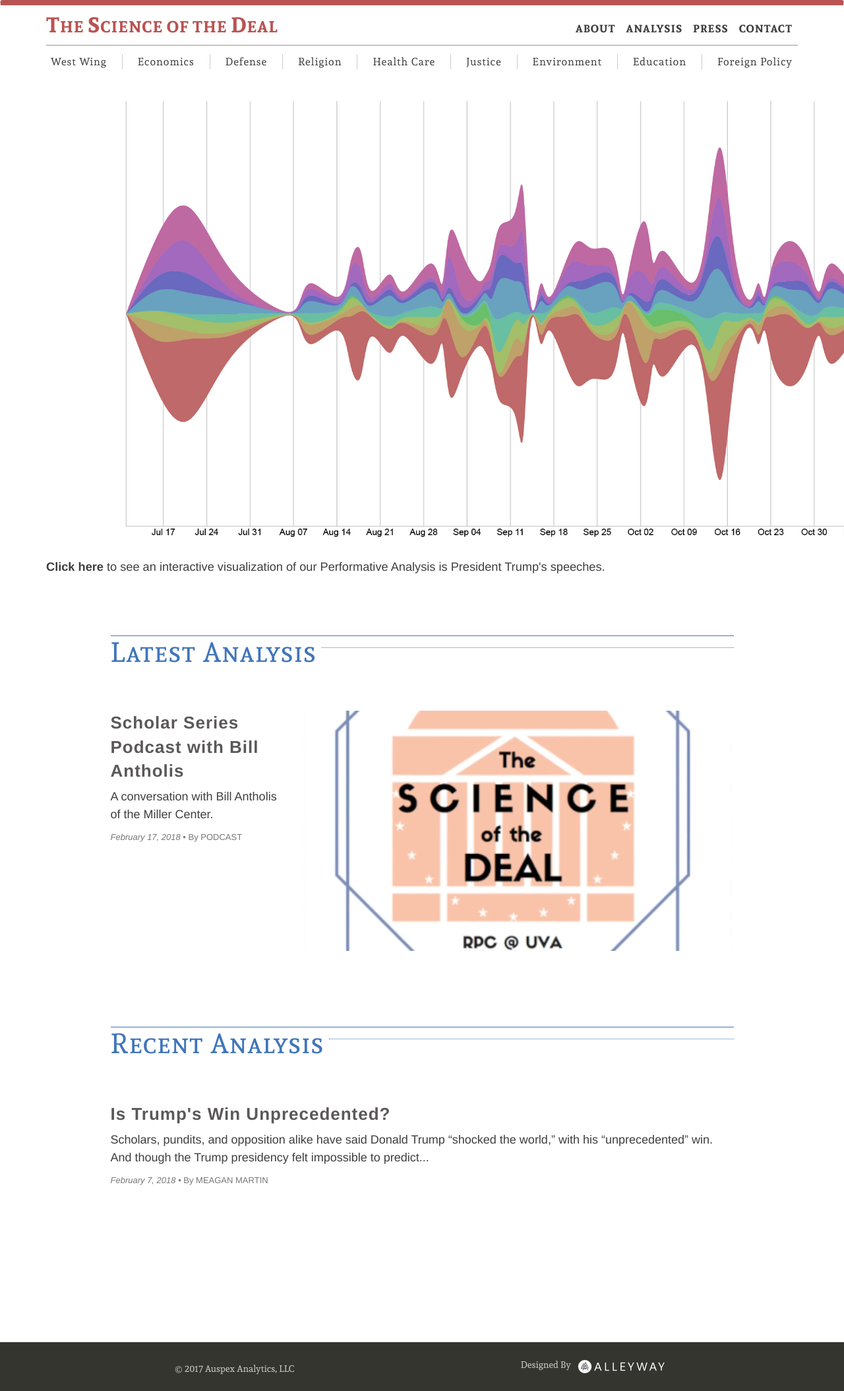
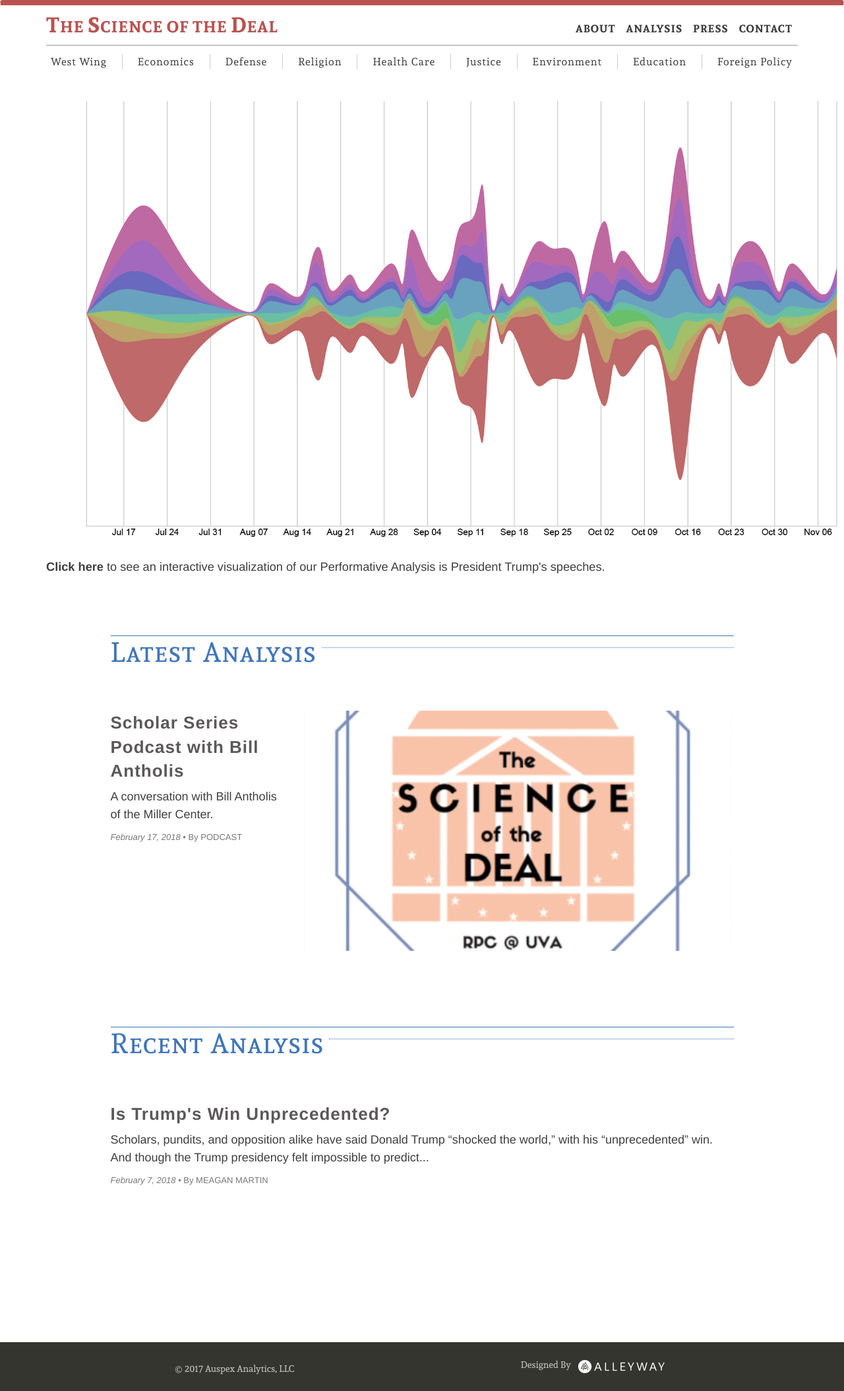
Before and after one commit to alleyway/thescienceofthedeal, a Jekyll site: the page built from index.html, in a window 1280 px wide. Shown: the whole page at 66% size. Built offline with Jekyll 4.4.1, drawn with Linux system fonts in a browser that asks for light colours.

Commit message:
fake streamgraph margins

```diff
--- a/index.html
+++ b/index.html
@@ -11,7 +11,7 @@
 
 <div class="container">
 
-    <img src="/img/summer-fall-stream1.jpg" class="img-responsive" style="margin: 30px 120px ; " alt="fake-streamgraph" />
+    <img src="/img/summer-fall-stream1.jpg" class="img-responsive" style="margin: 30px 60px 30px 60px; " alt="fake-streamgraph" />
 
 
 
```
